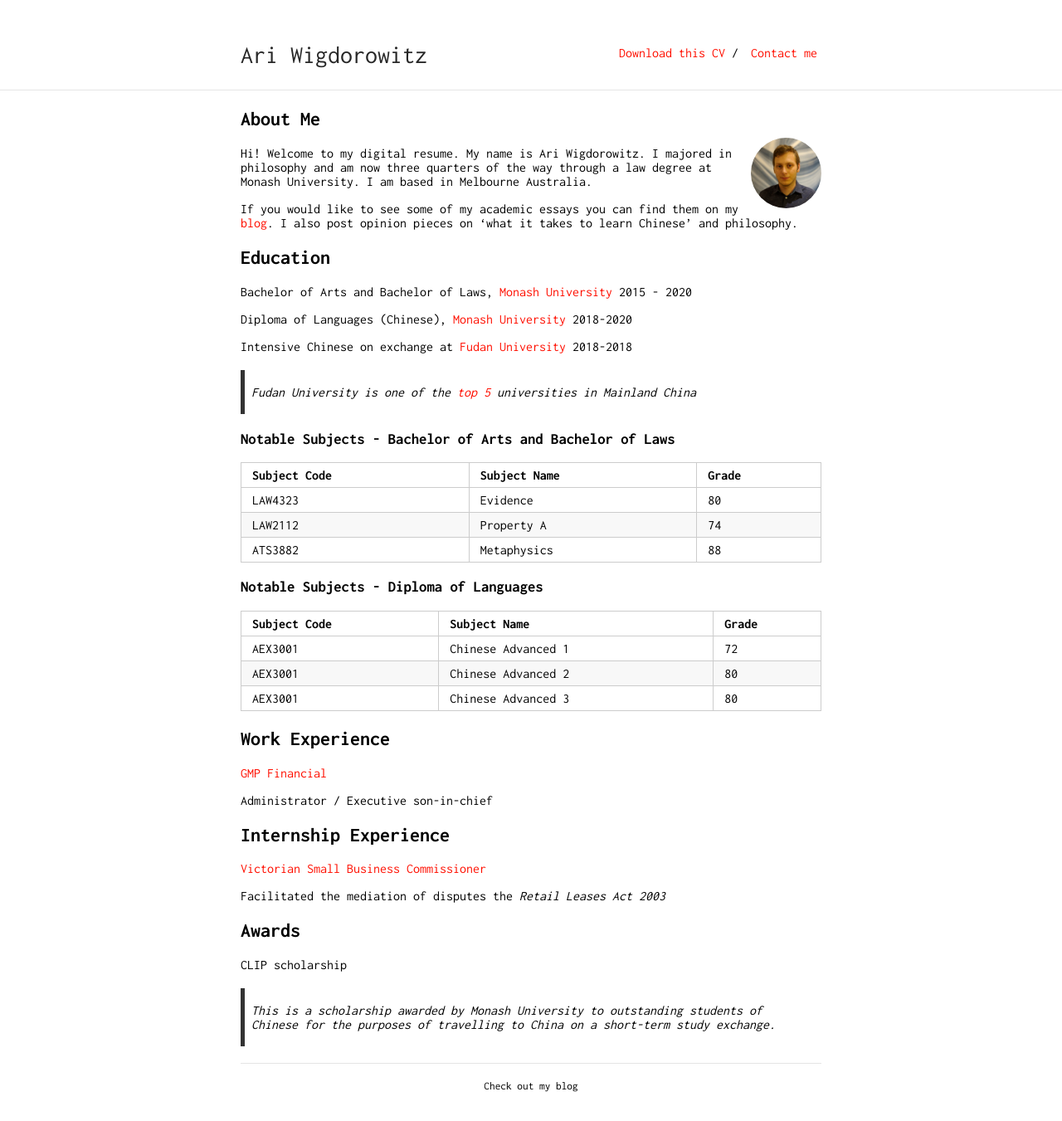
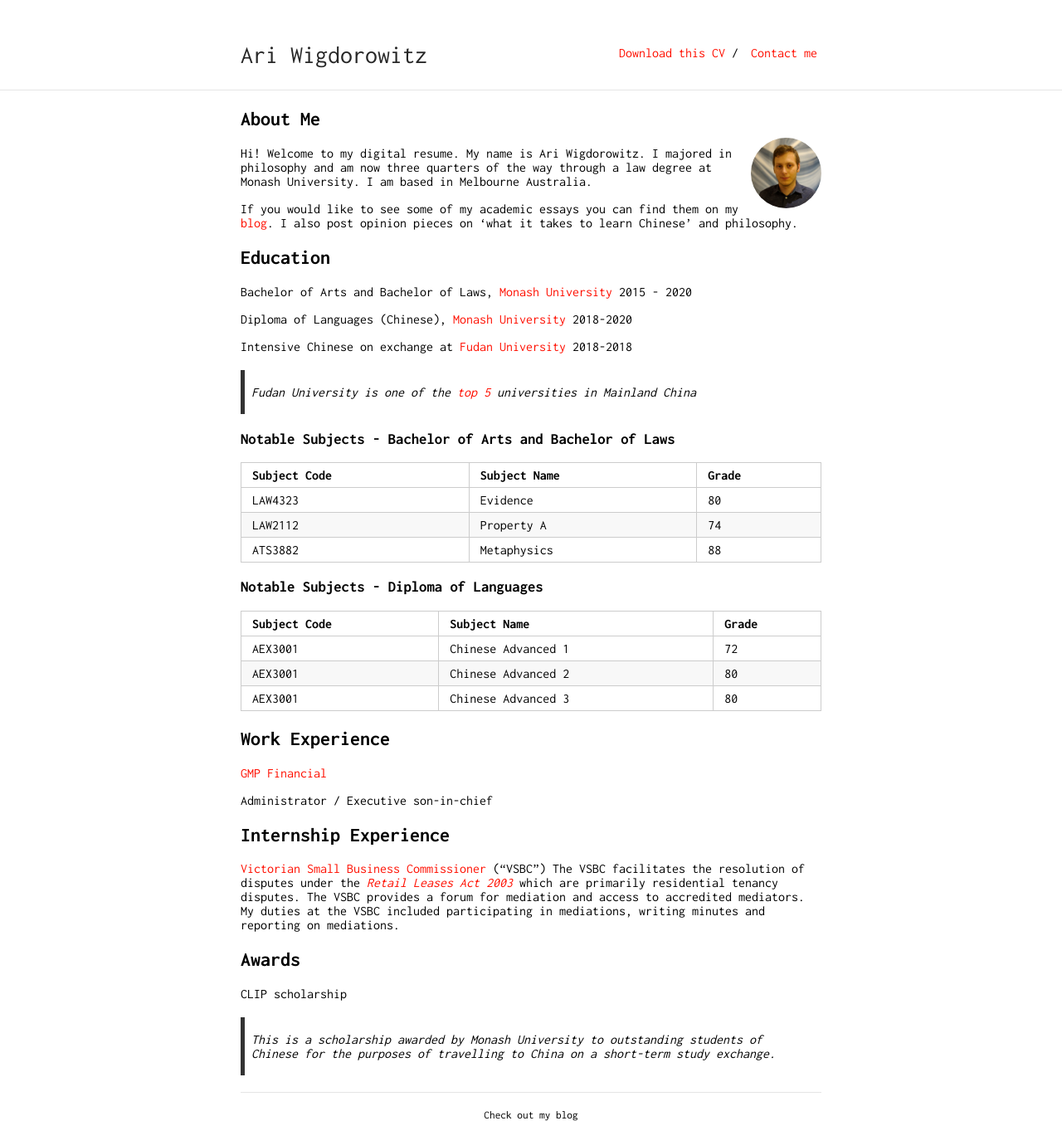
Before and after one commit to Wigdo/cv, a Jekyll site: the page built from index.md, in a window 1280 px wide. Shown: the whole page at 83% size. Built offline with Jekyll 4.4.1, drawn with Linux system fonts in a browser that asks for light colours; our own code applies the rules of GitHub Pages for plain Markdown files; before the commit the page ends 1316 px from its top, so only the background shows below that.

Commit message:
Update index.md

```diff
--- a/index.md
+++ b/index.md
@@ -48,9 +48,8 @@ Administrator / Executive son-in-chief
 
 ## Internship Experience
 
-[Victorian Small Business Commissioner](https://www.vsbc.vic.gov.au/)
-
-Facilitated the mediation of disputes the <em> Retail Leases Act 2003 </em>
+[Victorian Small Business Commissioner](https://www.vsbc.vic.gov.au/) ("VSBC")
+The VSBC facilitates the resolution of disputes under the <em> [Retail Leases Act 2003](http://www6.austlii.edu.au/cgi-bin/viewdb/au/legis/vic/consol_act/rla2003135/) </em> which are primarily residential tenancy disputes. The VSBC provides a forum for mediation and access to accredited mediators. My duties at the VSBC included participating in mediations, writing minutes and reporting on mediations.
 
 ## Awards
 
```
